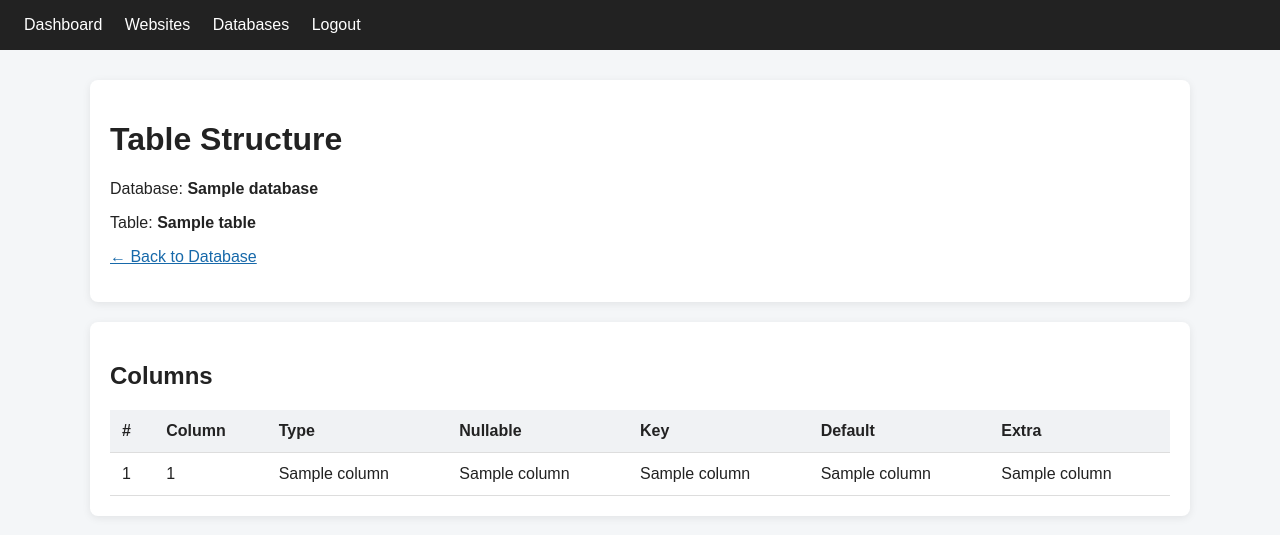
After one commit to fikdaf/custom-panel, a Flask app: template templates/table_structure.html in a window 1280 px wide. The commit adds this page. Shown: the top 535 px of the page. Run offline with Flask 3, Linux system fonts and the light colour scheme; the template is opened without the code that fills it: most values are stand-ins (such as "Sample title", 1, 10 or a date in 2020); parts of the project's set-up code (start-up, migrations or seed data) failed here and were passed over.

Commit message:
Add table structure viewer

```diff
--- a/app.py
+++ b/app.py
@@ -1398,6 +1398,63 @@ def delete_table(database_name, table_name):
 
     return redirect(f"/databases/{database_name}")
 
+@app.route(
+    "/databases/<database_name>/tables/<table_name>/structure"
+)
+def table_structure(database_name, table_name):
+    if "user_id" not in session:
+        return redirect("/login")
+
+    if not valid_database_name(database_name):
+        return "Nama database tidak valid.", 400
+
+    if database_name in SYSTEM_DATABASES:
+        return "Database sistem tidak dapat dikelola.", 403
+
+    if not valid_table_name(table_name):
+        return "Nama table tidak valid.", 400
+
+    conn = None
+
+    try:
+        conn = get_mariadb_connection(database_name)
+
+        with conn.cursor() as cursor:
+            cursor.execute(
+                """
+                SELECT
+                    COLUMN_NAME,
+                    COLUMN_TYPE,
+                    IS_NULLABLE,
+                    COLUMN_KEY,
+                    COLUMN_DEFAULT,
+                    EXTRA
+                FROM information_schema.COLUMNS
+                WHERE TABLE_SCHEMA = %s
+                  AND TABLE_NAME = %s
+                ORDER BY ORDINAL_POSITION
+                """,
+                (database_name, table_name)
+            )
+
+            columns = cursor.fetchall()
+
+            if not columns:
+                return "Table tidak ditemukan atau tidak memiliki kolom.", 404
+
+        return render_template(
+            "table_structure.html",
+            database=database_name,
+            table=table_name,
+            columns=columns
+        )
+
+    except Exception as exc:
+        return f"Gagal membaca struktur table: {exc}", 500
+
+    finally:
+        if conn:
+            conn.close()
 
 @app.route("/databases/<database_name>/delete", methods=["POST"])
 def delete_database(database_name):
--- /dev/null
+++ b/templates/table_structure.html
@@ -0,0 +1,129 @@
+<!DOCTYPE html>
+<html lang="id">
+<head>
+    <meta charset="UTF-8">
+    <meta name="viewport" content="width=device-width, initial-scale=1.0">
+    <title>{{ table }} - Structure</title>
+
+    <style>
+        body {
+            font-family: Arial, sans-serif;
+            margin: 0;
+            background: #f4f6f8;
+            color: #222;
+        }
+
+        header {
+            background: #222;
+            color: white;
+            padding: 16px 24px;
+        }
+
+        header a {
+            color: white;
+            text-decoration: none;
+            margin-right: 18px;
+        }
+
+        main {
+            max-width: 1100px;
+            margin: 30px auto;
+            padding: 0 20px;
+        }
+
+        .card {
+            background: white;
+            padding: 20px;
+            margin-bottom: 20px;
+            border-radius: 8px;
+            box-shadow: 0 2px 8px rgba(0,0,0,.08);
+        }
+
+        table {
+            width: 100%;
+            border-collapse: collapse;
+        }
+
+        th, td {
+            text-align: left;
+            padding: 12px;
+            border-bottom: 1px solid #ddd;
+        }
+
+        th {
+            background: #f0f2f4;
+        }
+
+        a {
+            color: #1769aa;
+        }
+    </style>
+</head>
+
+<body>
+
+<header>
+    <a href="/dashboard">Dashboard</a>
+    <a href="/websites">Websites</a>
+    <a href="/databases">Databases</a>
+    <a href="/logout">Logout</a>
+</header>
+
+<main>
+
+    <div class="card">
+        <h1>Table Structure</h1>
+
+        <p>
+            Database:
+            <strong>{{ database }}</strong>
+        </p>
+
+        <p>
+            Table:
+            <strong>{{ table }}</strong>
+        </p>
+
+        <p>
+            <a href="/databases/{{ database }}">
+                ← Back to Database
+            </a>
+        </p>
+    </div>
+
+    <div class="card">
+        <h2>Columns</h2>
+
+        <table>
+            <thead>
+                <tr>
+                    <th>#</th>
+                    <th>Column</th>
+                    <th>Type</th>
+                    <th>Nullable</th>
+                    <th>Key</th>
+                    <th>Default</th>
+                    <th>Extra</th>
+                </tr>
+            </thead>
+
+            <tbody>
+                {% for column in columns %}
+                <tr>
+                    <td>{{ loop.index }}</td>
+                    <td>{{ column[0] }}</td>
+                    <td>{{ column[1] }}</td>
+                    <td>{{ column[2] }}</td>
+                    <td>{{ column[3] }}</td>
+                    <td>{{ column[4] if column[4] is not none else '' }}</td>
+                    <td>{{ column[5] }}</td>
+                </tr>
+                {% endfor %}
+            </tbody>
+        </table>
+    </div>
+
+</main>
+
+</body>
+</html>
```
Also changed, not shown: templates/database_detail.html (+7 -0 lines).
